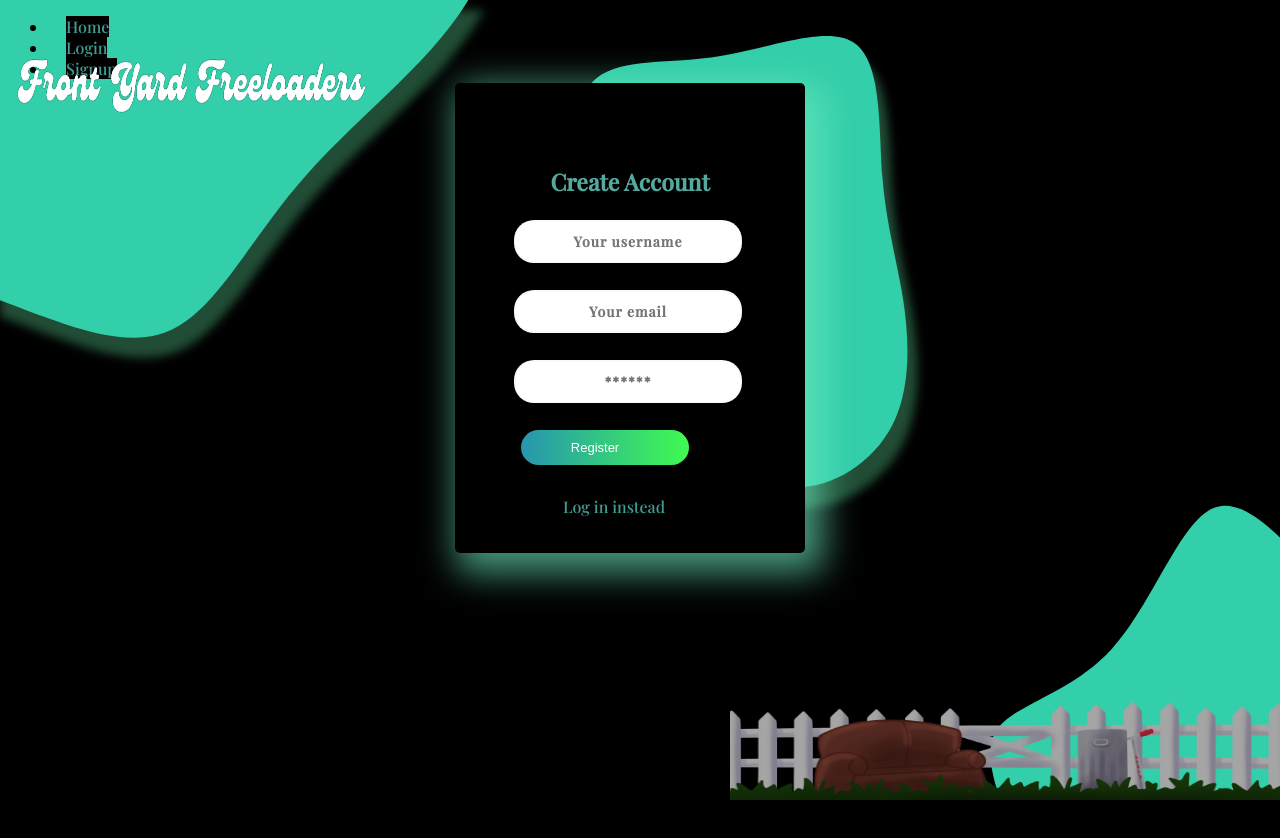
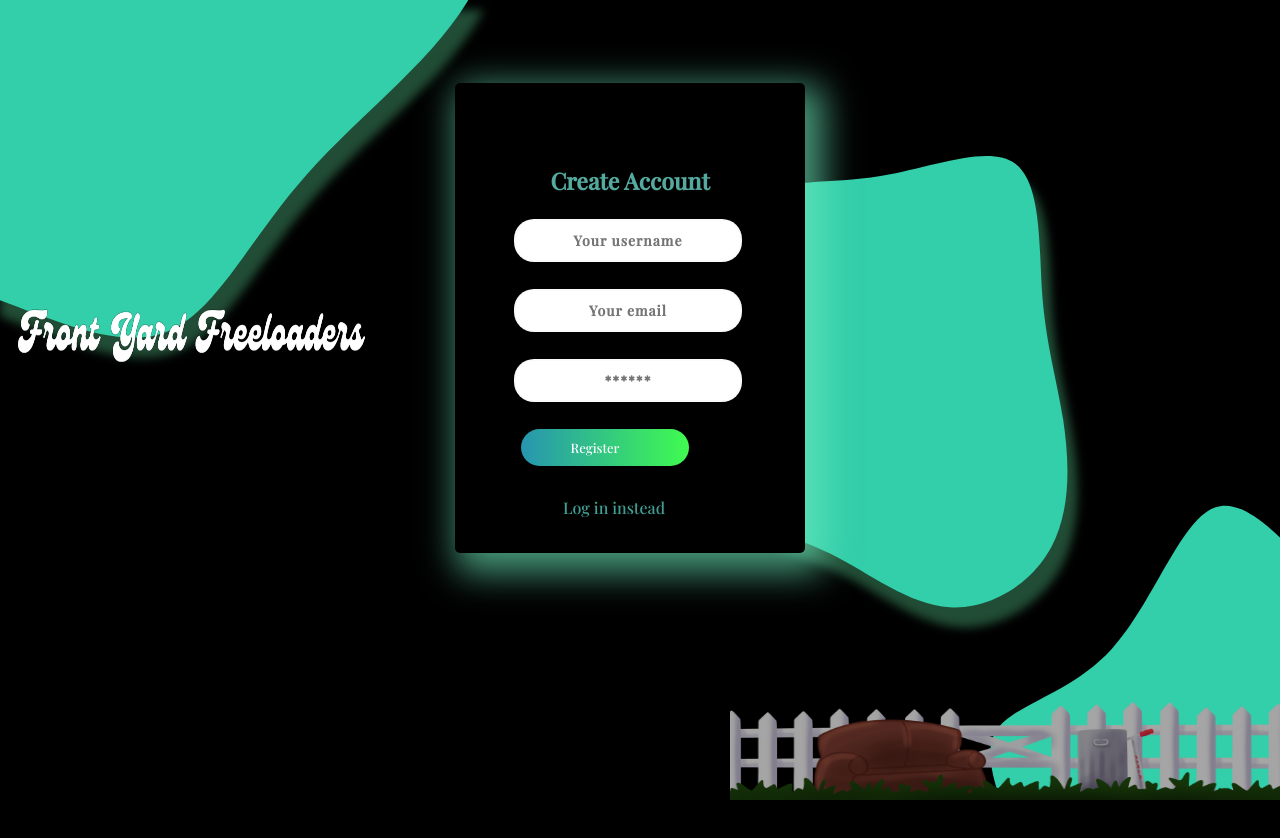
Before and after one commit to CarlyGallagher/front-yard, a React (Create React App) app in the folder client/: page /signup in a window 1280 px wide. Shown: the top 838 px of the page. Built offline with nearby package versions, Linux system fonts and the light colour scheme.

Commit message:
maybe fixed reg

```diff
--- a/client/src/pages/register.css
+++ b/client/src/pages/register.css
@@ -118,7 +118,6 @@ padding-left: 50px;
 padding-right: 70px;
 padding-bottom: 10px;
 padding-top: 10px;
-font-family: "Ubuntu", sans-serif;
 text-align: center;
 font-size: 13px;
 box-shadow: 0 0 20px 1px rgba(0, 0, 0, 0.04);
@@ -157,8 +156,8 @@ padding: 100px 20vw;
 #blob {
 position: absolute;
 height: 650px;
-left: 390px;
-top: -60px;
+left: 43%;
+top: 60px;
 filter: drop-shadow(10px 20px 5px #42976a80);
 transition: left 0.5s, top 0.5s;
 z-index: -1;
@@ -213,7 +212,7 @@ padding-left: 50px;
 .logo img{
 height: 570px;
 width: 370px;
-top: -250px;
+top: 0px;
 left: 0px;
 position: relative;
 }
@@ -222,7 +221,7 @@ position: relative;
   position: absolute;
   top: -10px;
   left: -10px;
-  z-index: -1;
+  z-index: 0;
   filter: drop-shadow(10px 20px 5px #42976a80);
 }
 
```
Also changed, not shown: 1 other file (tests, documents, lock files or other folders).
